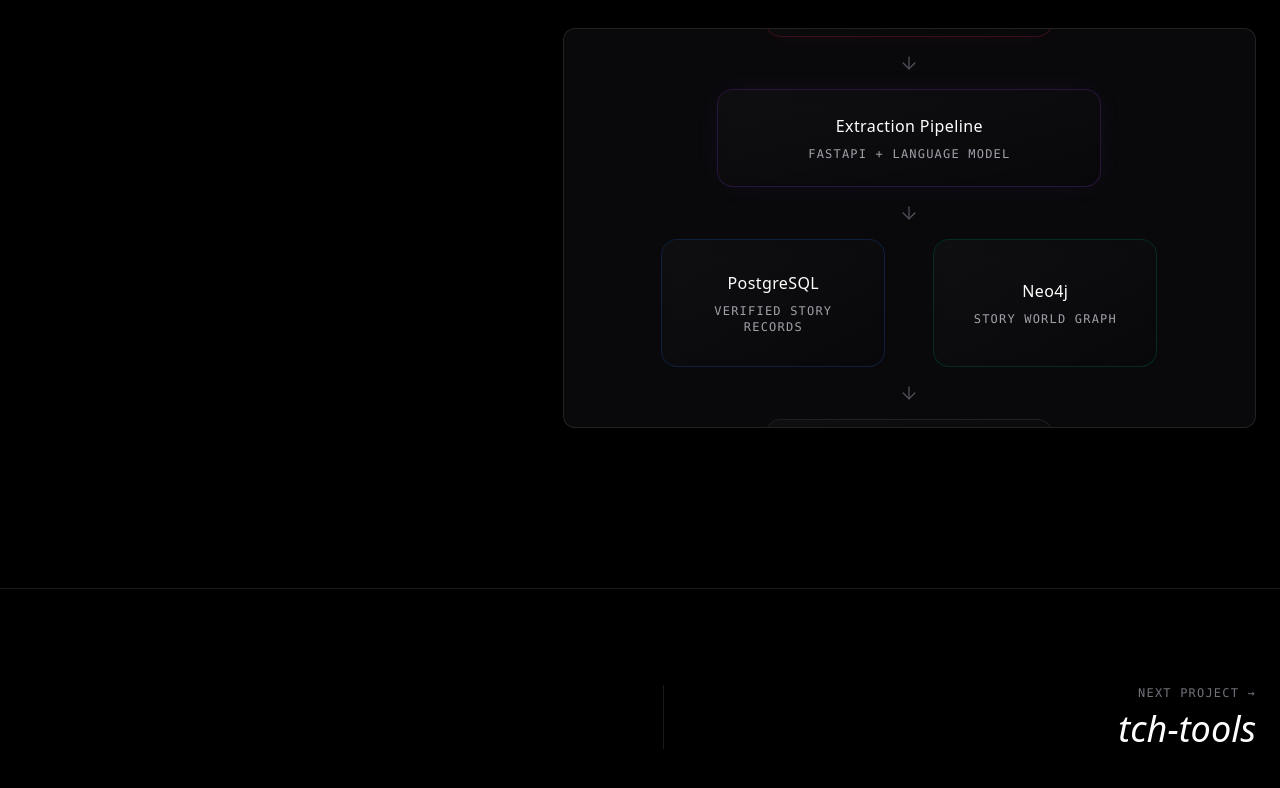
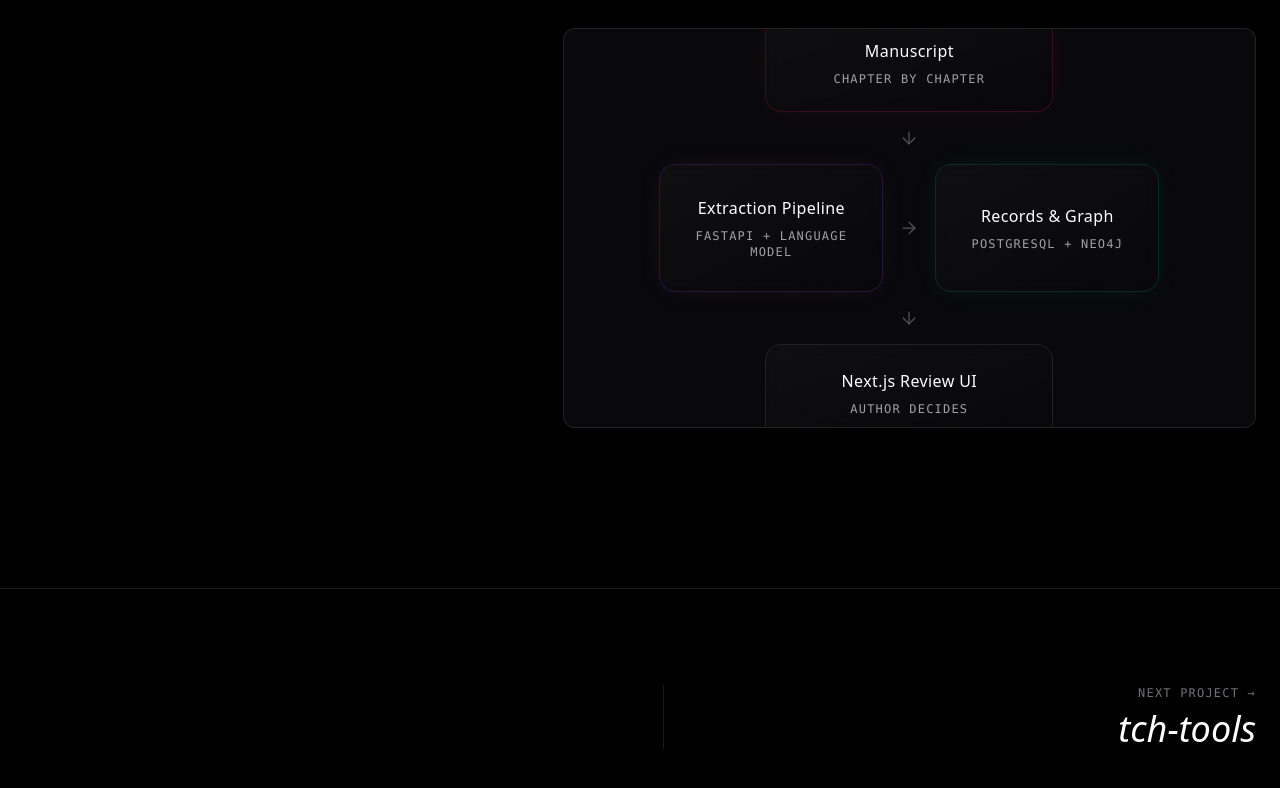
Before and after one commit to MRIARC-08/Adarsh-Chauhan, a Next.js app: page /work/nerra in a window 1280 px wide. Shown: the part 2208-2996 px from the top of the page. Built offline with nearby package versions, Linux system fonts and the light colour scheme; no server answers; a web font is replaced by a local one.

Commit message:
Compact NERRA architecture diagram to fit its container

```diff
--- a/components/ArchitectureDiagram.js
+++ b/components/ArchitectureDiagram.js
@@ -49,11 +49,10 @@ export const ArchitectureDiagram = ({ slug }) => {
       <div className="flex flex-col items-center justify-center w-full h-full p-8 max-w-4xl mx-auto">
         <Node title="Manuscript" subtitle="Chapter by Chapter" colorClass="border-rose-500/20 shadow-[0_0_30px_-10px_rgba(244,63,94,0.15)] md:w-72" />
         <ArrowYDesktop />
-        <Node title="Extraction Pipeline" subtitle="FastAPI + Language Model" colorClass="border-purple-500/20 shadow-[0_0_30px_-10px_rgba(168,85,247,0.15)] md:w-96" />
-        <ArrowYDesktop />
-        <div className="flex flex-col md:flex-row gap-6 md:gap-12 w-full justify-center">
-          <Node title="PostgreSQL" subtitle="Verified Story Records" colorClass="border-blue-500/20" />
-          <Node title="Neo4j" subtitle="Story World Graph" colorClass="border-emerald-500/20" />
+        <div className="flex flex-col md:flex-row items-center w-full justify-center">
+          <Node title="Extraction Pipeline" subtitle="FastAPI + Language Model" colorClass="border-purple-500/20 shadow-[0_0_30px_-10px_rgba(168,85,247,0.15)]" />
+          <ArrowX /><ArrowY />
+          <Node title="Records & Graph" subtitle="PostgreSQL + Neo4j" colorClass="border-emerald-500/20 shadow-[0_0_30px_-10px_rgba(16,185,129,0.15)]" />
         </div>
         <ArrowYDesktop />
         <Node title="Next.js Review UI" subtitle="Author Decides" colorClass="border-white/10 md:w-72" />
```
